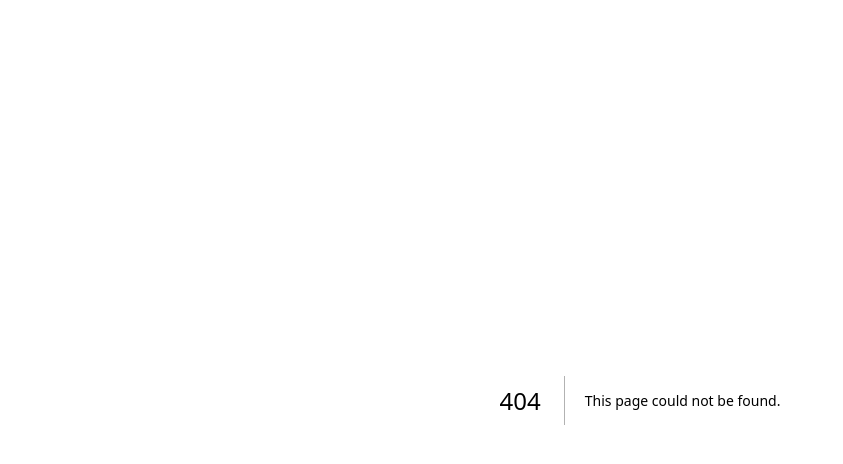
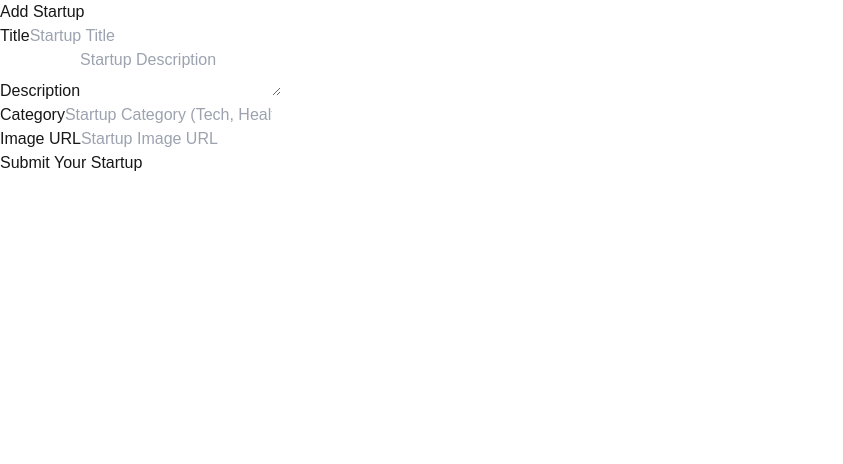
Before and after one commit to muhammadderic/ts-next, a Next.js app: page /add in a window 1280 px wide. Before the commit this address had no page. Shown: the top 464 px of the page, without its empty margins (0-843 px from the left). Built offline with nearby package versions, Linux system fonts and the light colour scheme.

Commit message:
Create add startup form, create util parse json and createSlug, create 'createStartup' action, add 'add' route

```diff
--- /dev/null
+++ b/app/add/page.tsx
@@ -0,0 +1,13 @@
+import StartupForm from "@/components/StartupForm"
+
+const Page = () => {
+  return (
+    <div>
+      <h1>Add Startup</h1>
+
+      <StartupForm />
+    </div>
+  )
+}
+
+export default Page
--- a/app/page.tsx
+++ b/app/page.tsx
@@ -1,7 +1,10 @@
+import Link from "next/link";
+
 export default function Home() {
   return (
     <div>
       <h1>Hello Deric</h1>
+      <Link href="/add">Add</Link>
     </div>
   );
 }
--- /dev/null
+++ b/components/StartupForm.tsx
@@ -0,0 +1,84 @@
+"use client";
+
+import { useActionState, useState } from "react"
+import { createStartup } from "@/lib/actions";
+
+const StartupForm = () => {
+  const [errors, setErrors] = useState<Record<string, string>>({});
+
+  // eslint-disable-next-line @typescript-eslint/no-explicit-any
+  const handleFormSubmit = async (prevState: any, formData: FormData) => {
+    try {
+      // TODO: Create a validation for formValues (schema)
+
+      const result = await createStartup(formData);
+
+      return result;
+    } catch (error) {
+      console.log(error);
+      setErrors({ general: "Something went wrong" });
+
+      return { ...prevState, error: "An error occurred", status: "ERROR" };
+    }
+  }
+
+  const [, formAction, isPending] = useActionState(handleFormSubmit, {
+    error: "",
+    status: "INITIAL",
+  });
+
+  return (
+    <form action={formAction}>
+      <div>
+        <label htmlFor="title">Title</label>
+        <input
+          id="title"
+          name="title"
+          required
+          placeholder="Startup Title"
+        />
+
+        {errors.title && <p className="text-red-500">{errors.title}</p>}
+      </div>
+
+      <div>
+        <label htmlFor="description">Description</label>
+        <textarea
+          id="description"
+          name="description"
+          required
+          placeholder="Startup Description"
+        />
+      </div>
+
+      <div>
+        <label htmlFor="category">Category</label>
+        <input
+          id="category"
+          name="category"
+          required
+          placeholder="Startup Category (Tech, Health, Education...)"
+        />
+      </div>
+
+      <div>
+        <label htmlFor="link">Image URL</label>
+        <input
+          id="link"
+          name="link"
+          required
+          placeholder="Startup Image URL"
+        />
+      </div>
+
+      <button
+        type="submit"
+        disabled={isPending}
+      >
+        {isPending ? "Submitting..." : "Submit Your Startup"}
+      </button>
+    </form>
+  )
+}
+
+export default StartupForm
--- /dev/null
+++ b/lib/actions.ts
@@ -0,0 +1,30 @@
+import { createSlug } from "./utils";
+
+export const createStartup = async (form: FormData) => {
+  // TODO: Add auth, if user is not signed in, return error
+
+  const { title, description, category, link } = Object.fromEntries(
+    Array.from(form),
+  );
+
+  const slug = createSlug(title);
+
+  try {
+    const startup = {
+      title,
+      description,
+      category,
+      image: link,
+      slug: {
+        _type: slug,
+        current: slug,
+      },
+    };
+
+    // TODO: Write startup to Sanity
+
+    return startup;
+  } catch (error) {
+    console.log(error);
+  }
+}
--- /dev/null
+++ b/lib/utils.ts
@@ -0,0 +1,18 @@
+export function parseServerActionResponse<T>(response: T) {
+  return JSON.parse(JSON.stringify(response));
+}
+
+export function createSlug(text: FormDataEntryValue | null): string {
+  if (typeof text !== "string") {
+    return ""; // Return an empty string if the value is not a valid string
+  }
+
+  return text
+    .trim()
+    .toLowerCase()
+    .normalize("NFD")
+    .replace(/[\u0300-\u036f]/g, "")
+    .replace(/[^a-z0-9\s-]/g, "")
+    .replace(/\s+/g, "-")
+    .replace(/-+/g, "-");
+}
```
